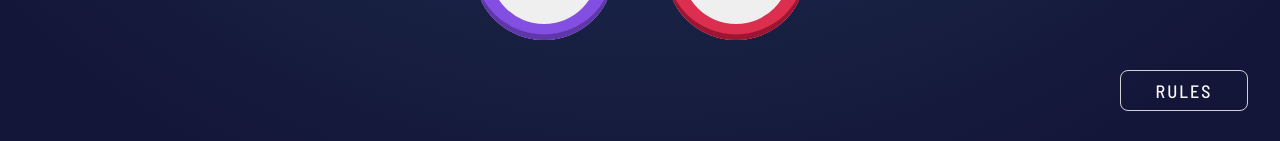
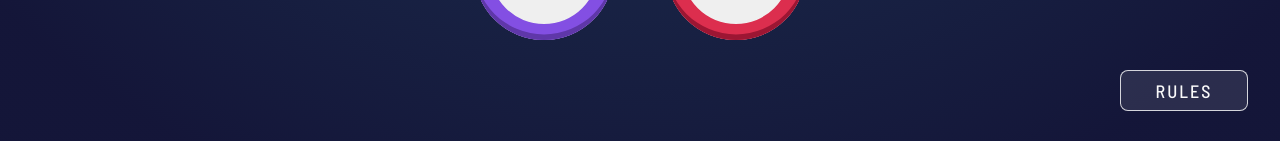
Before and after one commit to Ankia-Fuls/fem-rock-paper-scissors, a React (Vite) app: page / in a window 1280 px wide. In both pictures the pointer is over the button "RULES". Shown: the part 659-800 px from the top of the page. Built offline with nearby package versions, Linux system fonts and the light colour scheme.

Commit message:
Active States Added

```diff
--- a/src/App.jsx
+++ b/src/App.jsx
@@ -270,7 +270,7 @@ function App() {
         </section>
 
 
-        <dialog className='rules dismiss' ref={dialogRef}
+        <dialog className={isOpen ? 'rules dismiss' : "hidden"} ref={dialogRef} aria-hidden={!isOpen} inert={!isOpen}
           onClick={(event) => {
             if (event.target.classList.contains("dismiss")) {
               setIsOpen(false);
--- a/src/css/styles.scss
+++ b/src/css/styles.scss
@@ -208,11 +208,18 @@ main {
         letter-spacing: 0.125rem;
         text-transform: uppercase;
 
+        transition: background-color 0.3s ease-in-out;
+
         @media screen and (min-width:$lg) {
             bottom: 1.875rem;
             left: unset;
             right: 2rem;
             transform: unset;
+        }
+
+        &:hover {
+            cursor: pointer;
+            background-color: hsla(0, 0%, 100%, 0.1);
         }
 
     }
@@ -321,6 +328,10 @@ main {
             img {
                 width: 45%;
             }
+        }
+
+        &:hover {
+            cursor: pointer;
         }
     }
 }
@@ -472,6 +483,13 @@ main {
         border-radius: 0.5rem;
         border: none;
 
+        transition: background-color 0.1s ease-in-out, color 0.1s ease-in-out;
+
+        &:hover {
+            cursor: pointer;
+            background-color: rgb(105, 224, 245);
+            color: var(--white);
+        }
     }
 
     &__display {
@@ -656,7 +674,7 @@ main {
     }
 }
 
-
+// FOOTER
 .attribution {
     width: 100%;
     background-color: var(--radial-end);
```
Also changed, not shown: 1 other file (tests, documents, lock files or other folders).
